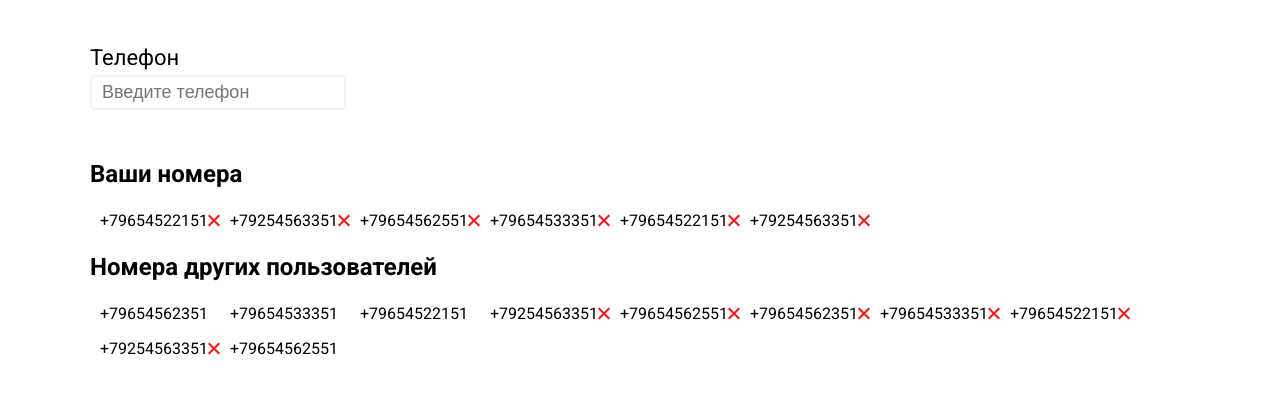
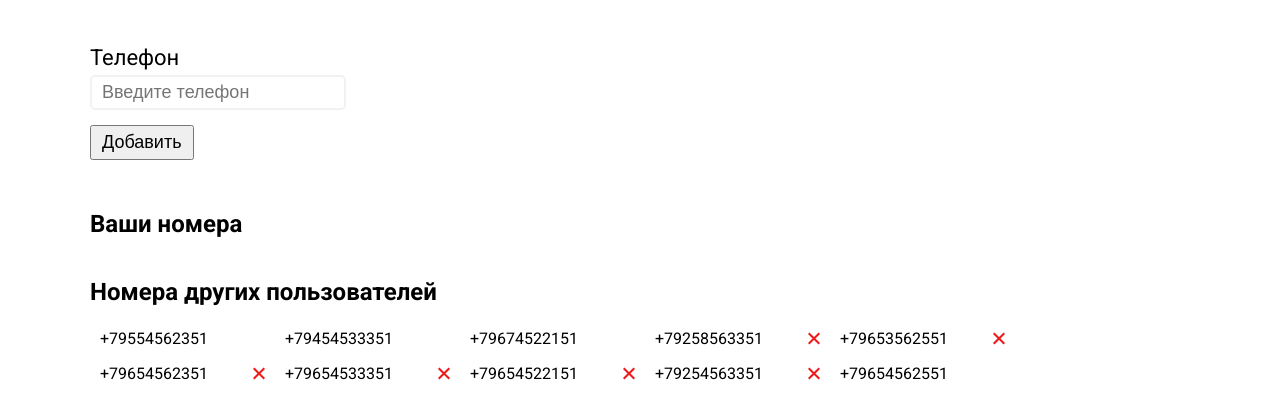
Before and after one commit to PatricCormac/fullstack-test, a React (Create React App) app in the folder client/: page / in a window 1280 px wide. Shown: the top 418 px of the page. Built offline with nearby package versions, Linux system fonts and the light colour scheme; the HTML template or start-up script is replaced by a standard one.

Commit message:
adding, deleting numbers

```diff
--- a/client/src/pages/PhoneBook/index.js
+++ b/client/src/pages/PhoneBook/index.js
@@ -1,30 +1,58 @@
-import React from 'react'
+import React, { useEffect, useState } from 'react'
 import './phone-book.scss'
 
 export const PhoneBook = () => {
-  const userNumbers = [
-    {number: '+79654522151', owner: 'patric1@mail.ru'},
-    {number: '+79254563351', owner: 'patric1@mail.ru'},
-    {number: '+79654562551', owner: 'patric1@mail.ru'},
-    {number: '+79654533351', owner: 'patric1@mail.ru'},
-    {number: '+79654522151', owner: 'patric1@mail.ru'},
-    {number: '+79254563351', owner: 'patric1@mail.ru'}
-  ]
+  const [inputNumber, setInputNumber] = useState('')
+  const [error, setError] = useState('')
+  const [numbers, setNumbers] = useState([])
+  const [userNumbers, setUserNumbers] = useState([])
+  const [user, setUser] = useState({})
 
-  const numbers = [
-    {number: '+79654562351', owner: 'patric4@mail.ru'},
-    {number: '+79654533351', owner: 'patric2@mail.ru'},
-    {number: '+79654522151', owner: 'patric6@mail.ru'},
-    {number: '+79254563351', owner: 'patric1@mail.ru'},
-    {number: '+79654562551', owner: 'patric1@mail.ru'},
-    {number: '+79654562351', owner: 'patric1@mail.ru'},
-    {number: '+79654533351', owner: 'patric1@mail.ru'},
-    {number: '+79654522151', owner: 'patric1@mail.ru'},
-    {number: '+79254563351', owner: 'patric1@mail.ru'},
-    {number: '+79654562551', owner: 'patric4@mail.ru'}
-  ]
+  const inputNumberHandler = ( event ) => {
+    setInputNumber(event.target.value)
+    setError('')
+  }
 
-  const user = { email: 'patric1@mail.ru' }
+  const addNumber = () => {
+    if (userNumbers.find(number => number.number === inputNumber)) {
+      setError('Номер существует')
+      setInputNumber('')
+      return
+    }
+    setUserNumbers(prev => [...prev, { number: inputNumber, owner: user.email }])
+    setInputNumber('')
+  }
+
+  const deleteUserNumber = (deleteNumber) => {
+    setUserNumbers(prev => {
+      return prev.filter(number => number.number !== deleteNumber)
+    })
+  }
+
+  const deleteNumber = (deleteNumber) => {
+    setNumbers(prev => {
+      return prev.filter(number => number.number !== deleteNumber)
+    })
+  }
+
+  useEffect(() => {
+    setNumbers([
+      {number: '+79554562351', owner: 'patric4@mail.ru'},
+      {number: '+79454533351', owner: 'patric2@mail.ru'},
+      {number: '+79674522151', owner: 'patric6@mail.ru'},
+      {number: '+79258563351', owner: 'patric1@mail.ru'},
+      {number: '+79653562551', owner: 'patric1@mail.ru'},
+      {number: '+79654562351', owner: 'patric1@mail.ru'},
+      {number: '+79654533351', owner: 'patric1@mail.ru'},
+      {number: '+79654522151', owner: 'patric1@mail.ru'},
+      {number: '+79254563351', owner: 'patric1@mail.ru'},
+      {number: '+79654562551', owner: 'patric4@mail.ru'}
+    ])
+  }, [])
+
+  useEffect(() => {
+    setUser({email: 'patric1@mail.ru'})
+  }, [])
 
   return (
     <div className="phone-book">
@@ -33,17 +61,21 @@ export const PhoneBook = () => {
           <div className="phone-book__header">
             <div className="phone-book__input">
               <label htmlFor="phone-number">Телефон</label>
-              <input id="phone-number" placeholder="Введите телефон" type="text" />
+              <input value={inputNumber} onInput={ inputNumberHandler } id="phone-number" placeholder="Введите телефон" type="text" />
+              <span>{ error }</span>
+            </div>
+            <div className="phone-book__input">
+              <button onClick={ addNumber }>Добавить</button>
             </div>
           </div>
           <div className="phone-book__body">
             <h2>Ваши номера</h2>
           <div className="phone-book__list">
             {userNumbers.map(number =>
-              <div className="phone-book__list-item">
+              <div key={ number.number } className="phone-book__list-item">
                 { number.number }
                 { number.owner === user.email && (
-                  <div className="phone-book__delete-button">
+                  <div className="phone-book__delete-button" onClick={() => deleteUserNumber(number.number)}>
                     <span></span>
                     <span></span>
                   </div>
@@ -54,10 +86,10 @@ export const PhoneBook = () => {
             <h2>Номера других пользователей</h2>
             <div className="phone-book__list">
               {numbers.map(number =>
-                <div className="phone-book__list-item">
+                <div key={ number.number } className="phone-book__list-item">
                   { number.number }
                   { number.owner === user.email && (
-                    <div className="phone-book__delete-button">
+                    <div className="phone-book__delete-button" onClick={() => deleteNumber(number.number)}>
                       <span></span>
                       <span></span>
                     </div>
--- a/client/src/pages/PhoneBook/phone-book.scss
+++ b/client/src/pages/PhoneBook/phone-book.scss
@@ -32,6 +32,7 @@
     }
 
     button {
+      margin-top: 15px;
       font-size: 18px;
       padding: 5px 10px;
       cursor: pointer;
@@ -49,7 +50,7 @@
     row-gap: 10px;
 
     &-item {
-      width: 10%;
+      width: 15%;
       margin: 0 10px;
       display: flex;
       justify-content: space-between;
```
